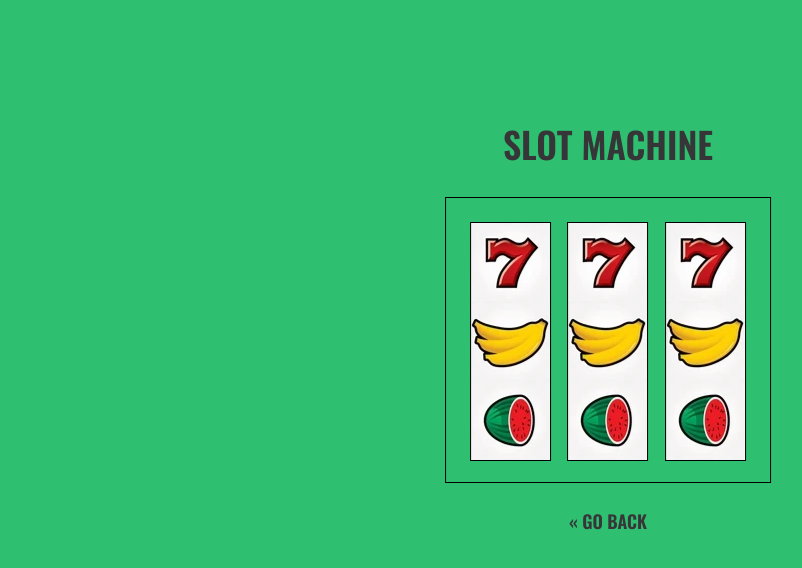
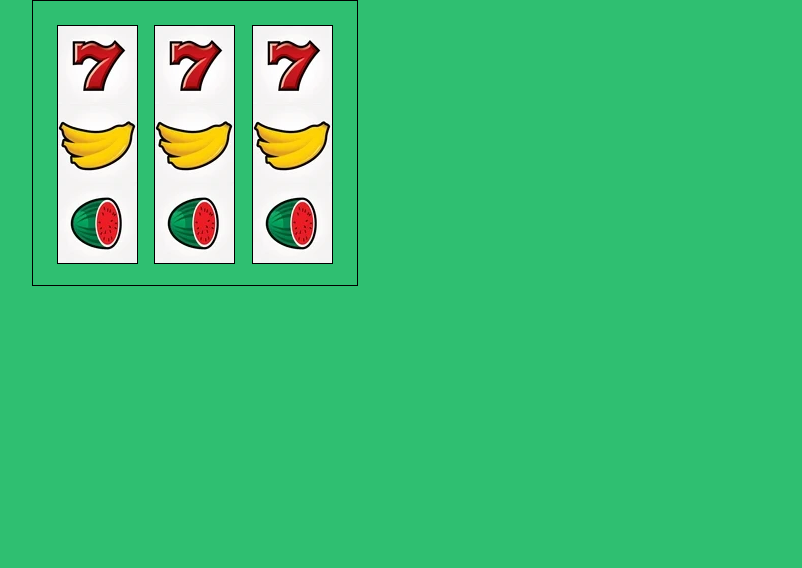
Before and after one commit to glcorreia/las-vuegas, a Vue app: page /slotmachine in a window 1280 px wide. Shown: the top 568 px of the page, without its empty margins (32-834 px from the left). Built offline with nearby package versions, Linux system fonts and the light colour scheme.

Commit message:
disabled sudoku and slots

```diff
--- a/src/views/SlotMachine.vue
+++ b/src/views/SlotMachine.vue
@@ -1,6 +1,6 @@
 <template>
-	<div class="wrapper">
-		<h1>Slot Machine</h1>
+	<!-- <div class="wrapper">
+		<h1>Slot Machine</h1> -->
 		<!-- Content -->
 		<div class="slots">
 			<div class="reel"></div>
@@ -10,15 +10,15 @@
 
 		<!-- <img src="../assets/images/slotreel.webp" style="position:fixed; left:0; top:0; height: 100vh; width: auto;"> -->
 
-		<div>
+		<!-- <div>
 			<RouterLink to="/">« Go Back</RouterLink>
 		</div>
-	</div>
+	</div> -->
 </template>
 
 <script setup>
 /* Vue */
-import { ref } from 'vue'
+import { ref, onMounted } from 'vue'
 
 /* Assets & Helpers */
 import { RouterLink } from 'vue-router'
@@ -28,7 +28,23 @@ const icon_width = ref(79)
 const icon_height = ref(79)
 const num_icons = ref(9)
 const indexes = ref[0, 0, 0]
+const reels = ref([])
 
+const roll = (reel, offset = 0) => {
+	const delta = (offset + 2) * num_icons.value + Math.round(Math.random() * num_icons.value)
+}
+
+const rollAll = () => {
+	console.log(reels.value)
+}
+
+onMounted(()=>{
+	const reelsList = document.querySelectorAll('.reel')
+	reels.value = Array.from(reelsList)
+	console.log(reels.value)
+ })
+
+rollAll()
 </script>
 
 <style lang="scss" scoped>
--- a/src/views/TheMenu.vue
+++ b/src/views/TheMenu.vue
@@ -6,10 +6,10 @@
 				<div class="item available">Tri-Peaks</div>
 			</RouterLink>
 			<RouterLink to="/sudoku">
-				<div class="item available">Sudoku</div>
+				<div class="item">Sudoku</div>
 			</RouterLink>
 			<RouterLink to="/slotmachine">
-				<div class="item available">Slots</div>
+				<div class="item">Slots</div>
 			</RouterLink>
 		</div>
 	</div>
```
